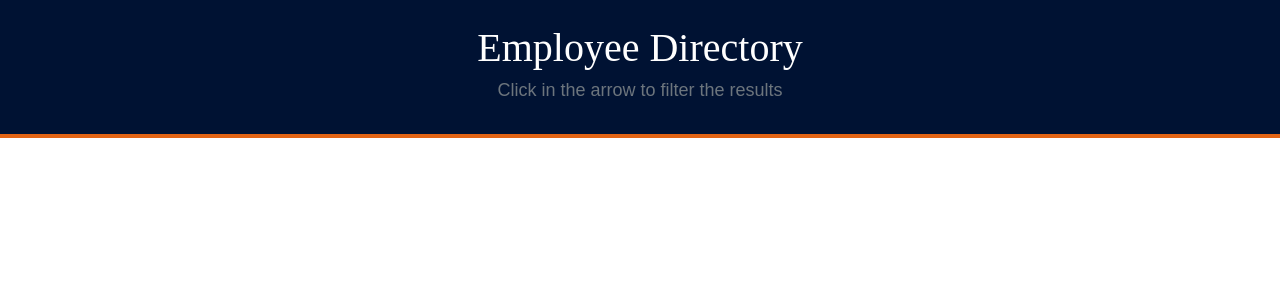
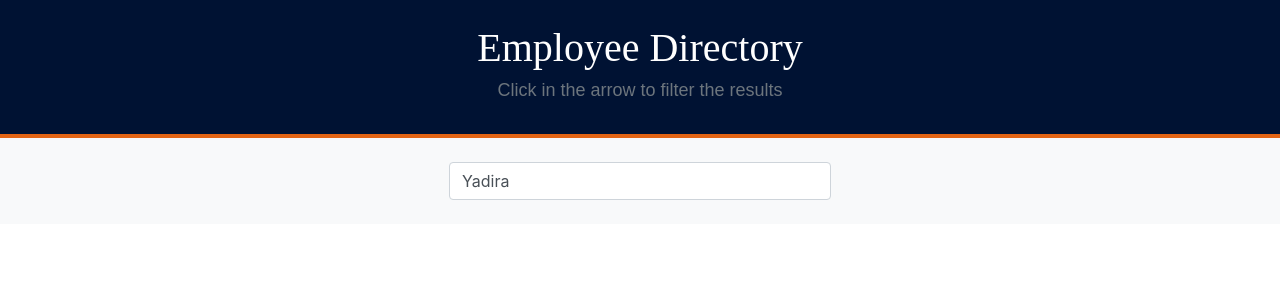
Before and after one commit to ystamaritq/employee-directory, a React (Create React App) app: page / in a window 1280 px wide. Shown: the top 300 px of the page. Built offline with nearby package versions, Linux system fonts and the light colour scheme.

Commit message:
added default props on app to test

```diff
--- a/src/App.js
+++ b/src/App.js
@@ -2,6 +2,7 @@ import React from "react";
 import logo from "./logo.svg";
 import "./App.css";
 import Header from "./components/Header/Header";
+import Search from "./components/Search/Search";
 
 function App() {
 	return (
@@ -10,6 +11,7 @@ function App() {
 				title="Employee Directory"
 				subtitle="Click in the arrow to filter the results"
 			/>
+			<Search name="Yadira" />
 		</div>
 	);
 }
```
